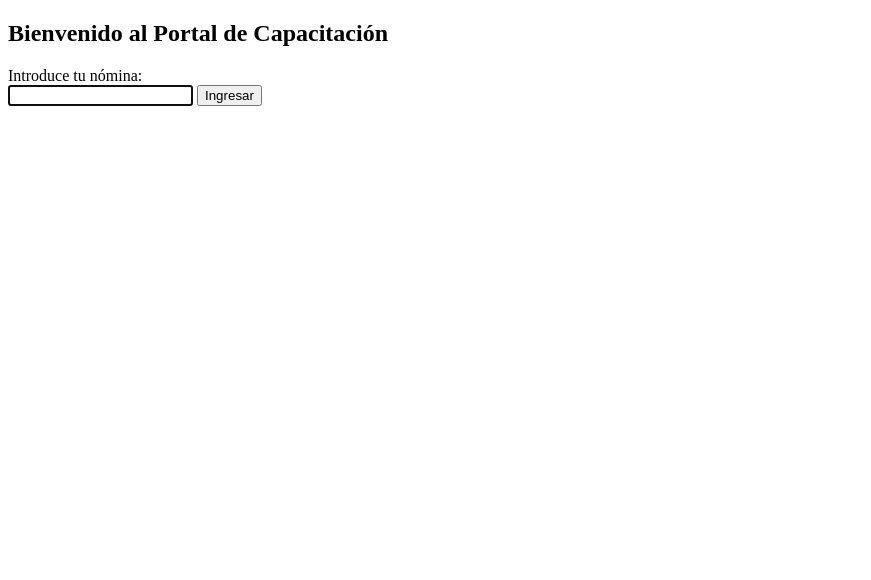
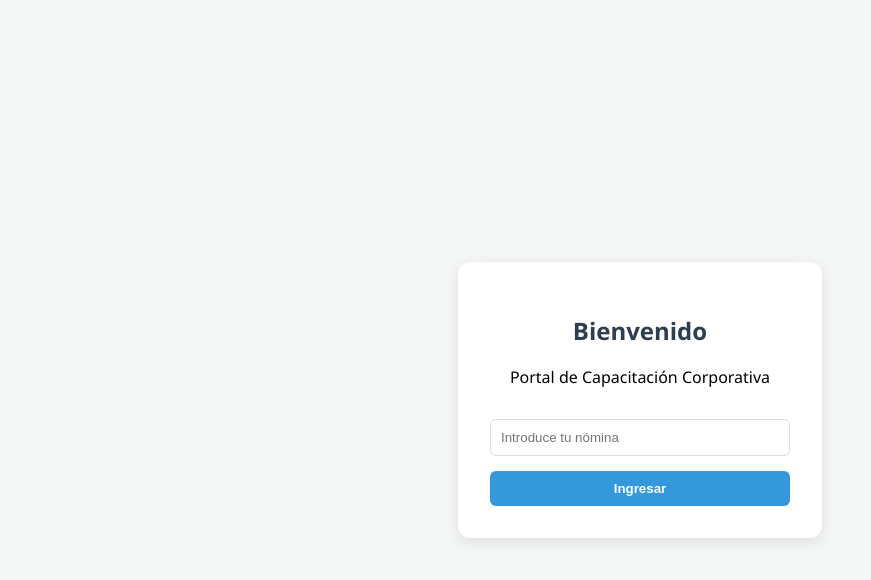
Before and after one commit to gerardomisael0011-wq/PortalCapacitacion, a website: page public/index.html in a window 1280 px wide. Shown: the whole page, without its empty margins (0-871 px from the left). Drawn offline with Linux system fonts and the light colour scheme.

Commit message:
Mejora de diseño visual

```diff
--- a/public/index.html
+++ b/public/index.html
@@ -1,14 +1,30 @@
 <!DOCTYPE html>
-<html>
+<html lang="es">
 <head>
+    <meta charset="UTF-8">
     <title>Portal de Capacitación</title>
+    <style>
+        body { font-family: 'Segoe UI', sans-serif; background-color: #f4f7f6; display: flex; justify-content: center; align-items: center; height: 100vh; margin: 0; }
+        .card { background: white; padding: 2rem; border-radius: 12px; box-shadow: 0 4px 15px rgba(0,0,0,0.1); text-align: center; width: 300px; }
+        h2 { color: #2c3e50; }
+        input { width: 100%; padding: 10px; margin: 15px 0; border: 1px solid #ddd; border-radius: 6px; box-sizing: border-box; }
+        button { width: 100%; padding: 10px; background-color: #3498db; color: white; border: none; border-radius: 6px; cursor: pointer; font-weight: bold; }
+        button:hover { background-color: #2980b9; }
+    </style>
 </head>
 <body>
-    <h2>Bienvenido al Portal de Capacitación</h2>
-    <form action="/login" method="POST">
-        <label>Introduce tu nómina:</label><br>
-        <input type="text" name="nomina" required autofocus>
-        <button type="submit">Ingresar</button>
-    </form>
+    <div class="card">
+        <h2>Bienvenido</h2>
+        <p>Portal de Capacitación Corporativa</p>
+        <input type="text" id="nomina" placeholder="Introduce tu nómina">
+        <button onclick="ingresar()">Ingresar</button>
+    </div>
+    <script>
+        function ingresar() {
+            const nomina = document.getElementById('nomina').value;
+            alert("Redirigiendo a tus capacitaciones: " + nomina);
+            // Aquí luego conectaremos con la lógica de tu base de datos
+        }
+    </script>
 </body>
 </html>
```
